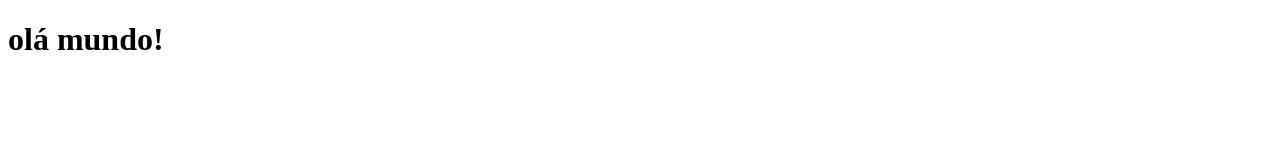
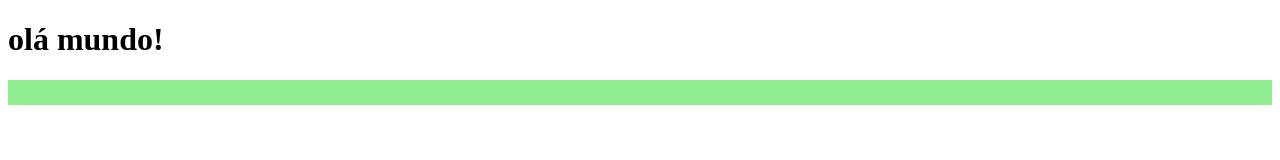
Before and after one commit to ufjf-dcc202/ufjf-dcc202-2025-1-b-atv05-catataucc, a plain HTML site: page index.html in a window 1280 px wide. Drawn offline with Linux system fonts and the light colour scheme.

Commit message:
cria estilo do tabuleiro

```diff
--- a/index.html
+++ b/index.html
@@ -8,6 +8,21 @@
 
     <!-- o modulo já é postergado, eu nao preciso colocar o defer -->
     <script type="module" src="./main.js"></script>
+
+    <style>
+        * {
+            box-sizing: border-box;
+        }
+
+        .tabuleiro {
+            display: grid;
+            grid-template-columns: repeat(7,25px);
+            gap: 2px;
+            min-height: 25px;
+            background-color: lightgreen;
+        }
+    </style>
+
 </head>
 
 <body>
--- a/main.js
+++ b/main.js
@@ -1,2 +1,15 @@
 const eH1 = document.querySelector("h1");
 eH1.textContent = "olá mundo!";
+
+
+const eTabuleiro = cria_tabuleiro();
+document.body.append(eTabuleiro);
+
+function cria_tabuleiro(){
+
+    const novo_tabuleiro =  document.createElement("div");
+        novo_tabuleiro.classList.add("tabuleiro");
+        novo_tabuleiro.style.background = "lighgreen";
+        novo_tabuleiro.style.minHeight = "25px";
+        return novo_tabuleiro;
+}
```
